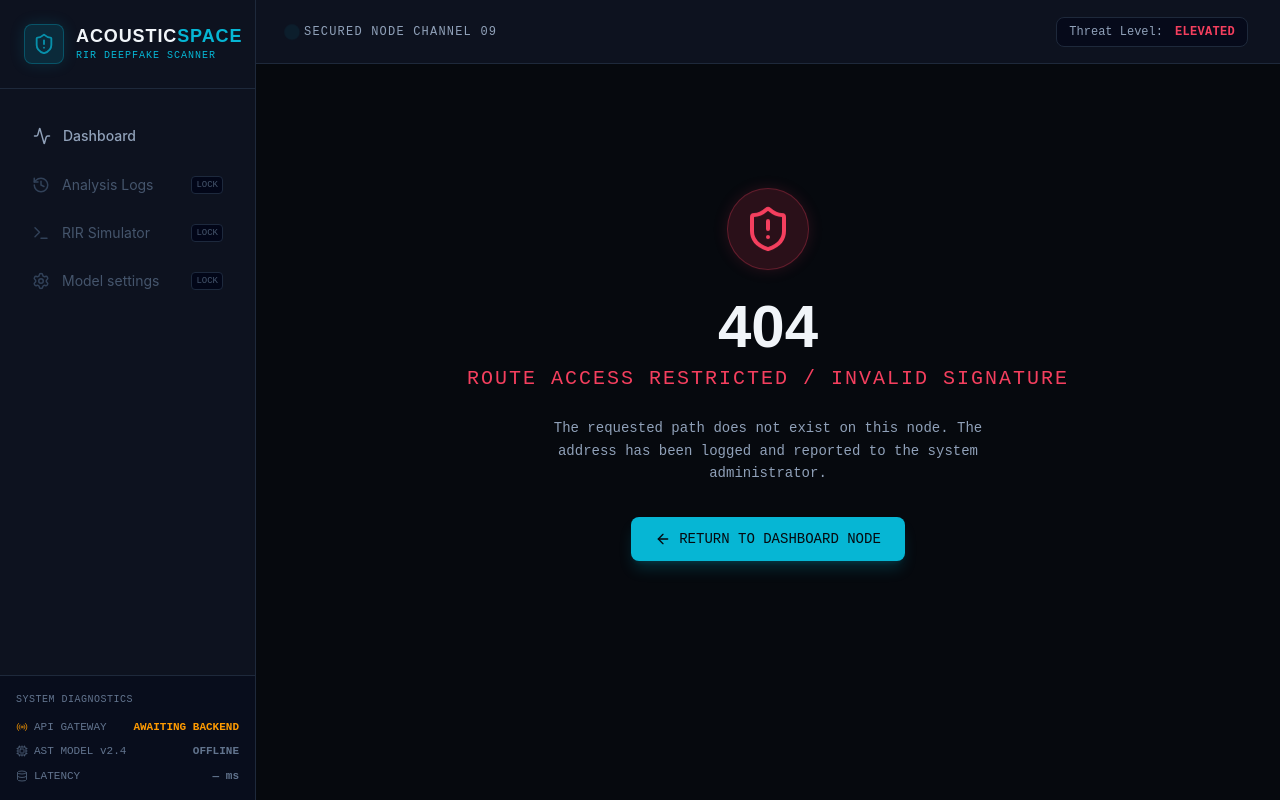
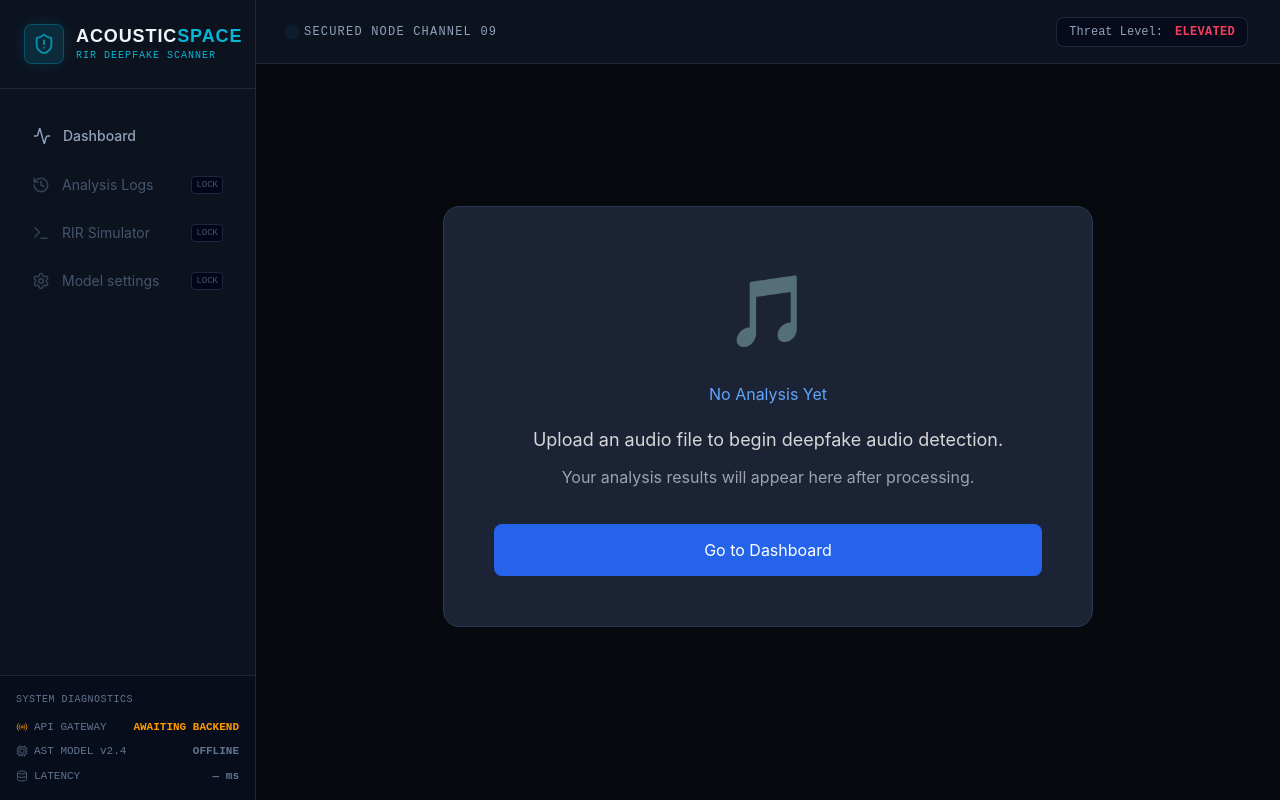
Before and after one commit to Subhamsojitra/AcousticSpace-Group-2, a React (Vite) app in the folder AcousticSpace/frontend/: page /empty in a window 1280 px wide. Built offline with nearby package versions, Linux system fonts and the light colour scheme.

Commit message:
Add empty state UI

```diff
--- a/AcousticSpace/frontend/src/App.jsx
+++ b/AcousticSpace/frontend/src/App.jsx
@@ -6,6 +6,7 @@ import Results from './pages/Results';
 import NotFound from './pages/NotFound';
 import LoadingState from './components/LoadingState';
 import ErrorState from "./components/ErrorState";
+import EmptyState from "./components/EmptyState";
 
 function App() {
   return (
@@ -17,6 +18,7 @@ function App() {
           <Route path="/results" element={<Results />} />
           <Route path="/error" element={<ErrorState />} />
           <Route path="*" element={<NotFound />} />
+          <Route path="/empty" element={<EmptyState />} />
         </Routes>
       </DashboardLayout>
     </Router>
--- /dev/null
+++ b/AcousticSpace/frontend/src/components/EmptyState.css
@@ -0,0 +1,51 @@
+.empty-container {
+  display: flex;
+  justify-content: center;
+  align-items: center;
+  min-height: 80vh;
+}
+
+.empty-card {
+  width: 650px;
+  padding: 50px;
+  text-align: center;
+  background: #1b2335;
+  border-radius: 16px;
+  border: 1px solid #2b3854;
+}
+
+.empty-icon {
+  font-size: 70px;
+  margin-bottom: 20px;
+}
+
+.empty-card h2 {
+  color: #60a5fa;
+  margin-bottom: 20px;
+}
+
+.empty-card p {
+  color: #d7d7d7;
+  font-size: 18px;
+}
+
+.empty-card span {
+  display: block;
+  margin-top: 12px;
+  color: #9ca3af;
+}
+
+.empty-card button {
+  margin-top: 35px;
+  padding: 14px 30px;
+  border: none;
+  border-radius: 8px;
+  background: #2563eb;
+  color: white;
+  cursor: pointer;
+  font-size: 16px;
+}
+
+.empty-card button:hover {
+  background: #1d4ed8;
+}
--- /dev/null
+++ b/AcousticSpace/frontend/src/components/EmptyState.jsx
@@ -0,0 +1,30 @@
+import "./EmptyState.css";
+import { useNavigate } from "react-router-dom";
+
+const EmptyState = () => {
+  const navigate = useNavigate();
+
+  return (
+    <div className="empty-container">
+      <div className="empty-card">
+        <div className="empty-icon">🎵</div>
+
+        <h2>No Analysis Yet</h2>
+
+        <p>
+          Upload an audio file to begin deepfake audio detection.
+        </p>
+
+        <span>
+          Your analysis results will appear here after processing.
+        </span>
+
+        <button onClick={() => navigate("/")}>
+          Go to Dashboard
+        </button>
+      </div>
+    </div>
+  );
+};
+
+export default EmptyState;
```
